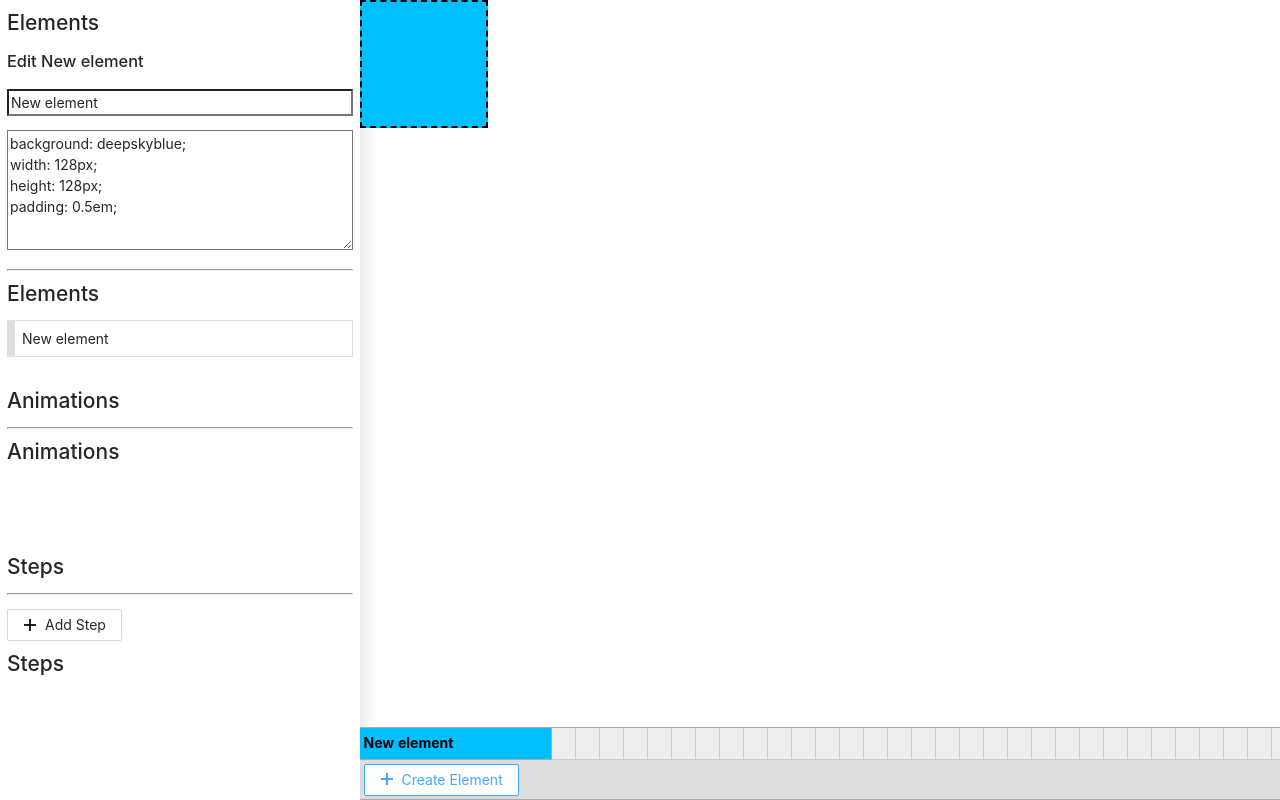
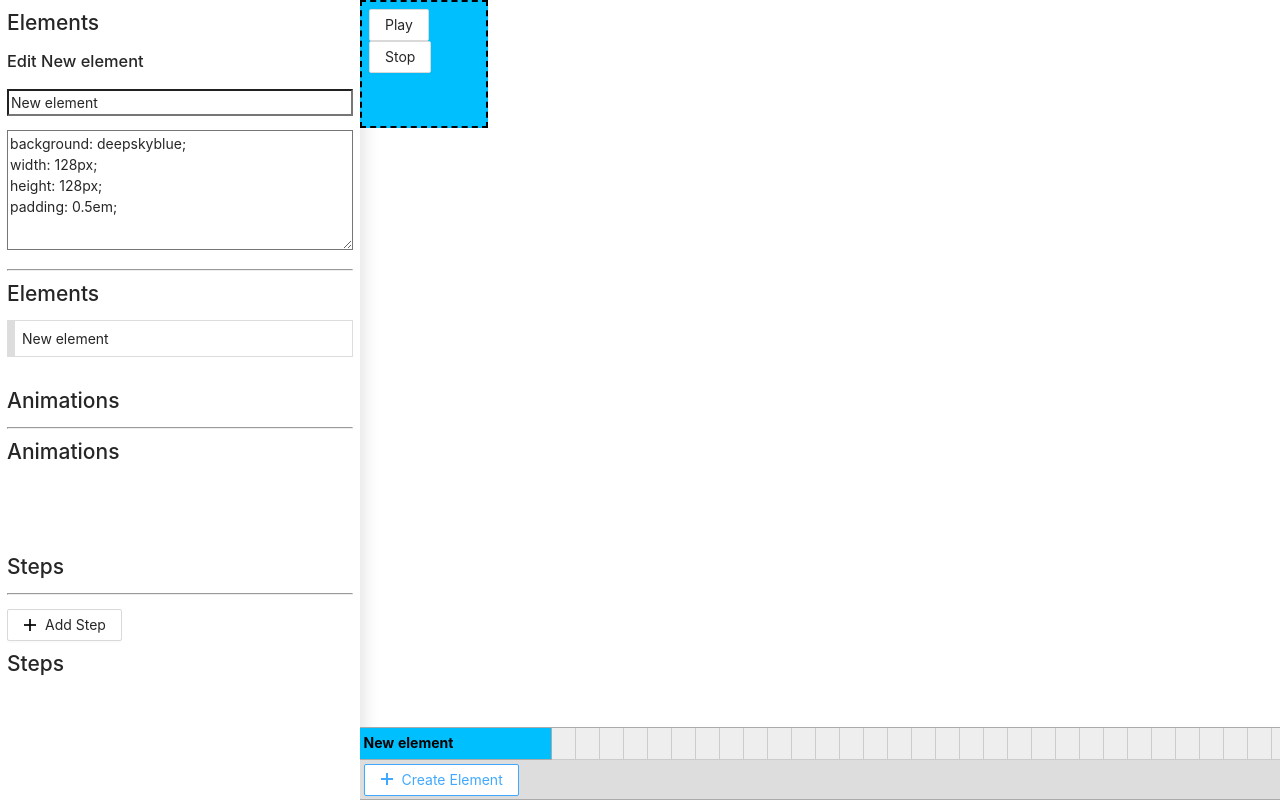
Before and after one commit to drikusroor/animone, a Vue app: page / in a window 1280 px wide. Both pictures are taken after a click on the button "Create Element". Built offline with nearby package versions, Linux system fonts and the light colour scheme.

Commit message:
WIP: play/stop animation

```diff
--- a/src/components/RenderElement.vue
+++ b/src/components/RenderElement.vue
@@ -1,10 +1,20 @@
 <script lang="ts">
 import { useAnimationStore } from "../stores/animations";
 import { useElementStore } from "../stores/elements";
+import { Button } from "ant-design-vue";
+import { PlayCircleOutlined, StopOutlined } from "@ant-design/icons-vue";
 
 export default {
   props: ["element", "index"],
+  components: {
+    Button,
+    PlayCircleOutlined,
+    StopOutlined,
+  },
   computed: {
+    getAnimationCss() {
+      return this.animationStore.selectedAnimation?.css;
+    },
     selected() {
       return this.elementStore.selectedElementIndex === this.index;
     },
@@ -13,6 +23,14 @@ export default {
         ? this.animationStore.selectedStep.css
         : {};
       return { ...this.element.style, ...stepStyle };
+    },
+  },
+  methods: {
+    playAnimation() {
+      throw new Error("Method not implemented.");
+    },
+    stopAnimation() {
+      throw new Error("Method not implemented.");
     },
   },
   setup() {
@@ -27,9 +45,21 @@ export default {
   <div
     @click="elementStore.selectElement(index)"
     class="element"
+    ref="element"
     :class="{ 'element--selected': selected, [element.className]: true }"
     :style="elementStyle"
-  ></div>
+  >
+  <Button
+    @click="playAnimation"
+  >
+    Play
+  </Button>
+  <Button
+    @click="stopAnimation"
+  >
+    Stop
+  </Button>
+  </div>
 </template>
 
 <style scoped>
```
